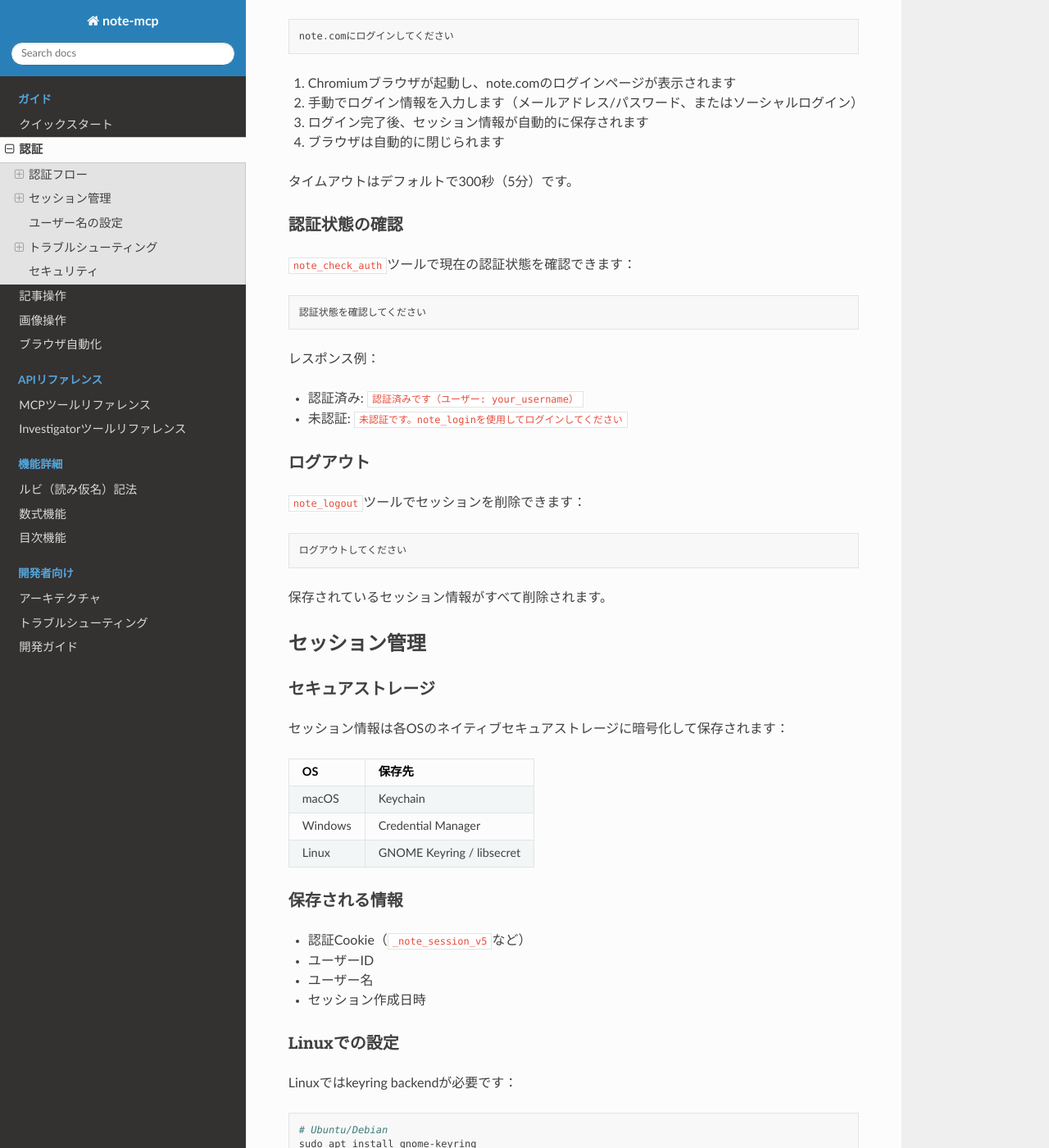
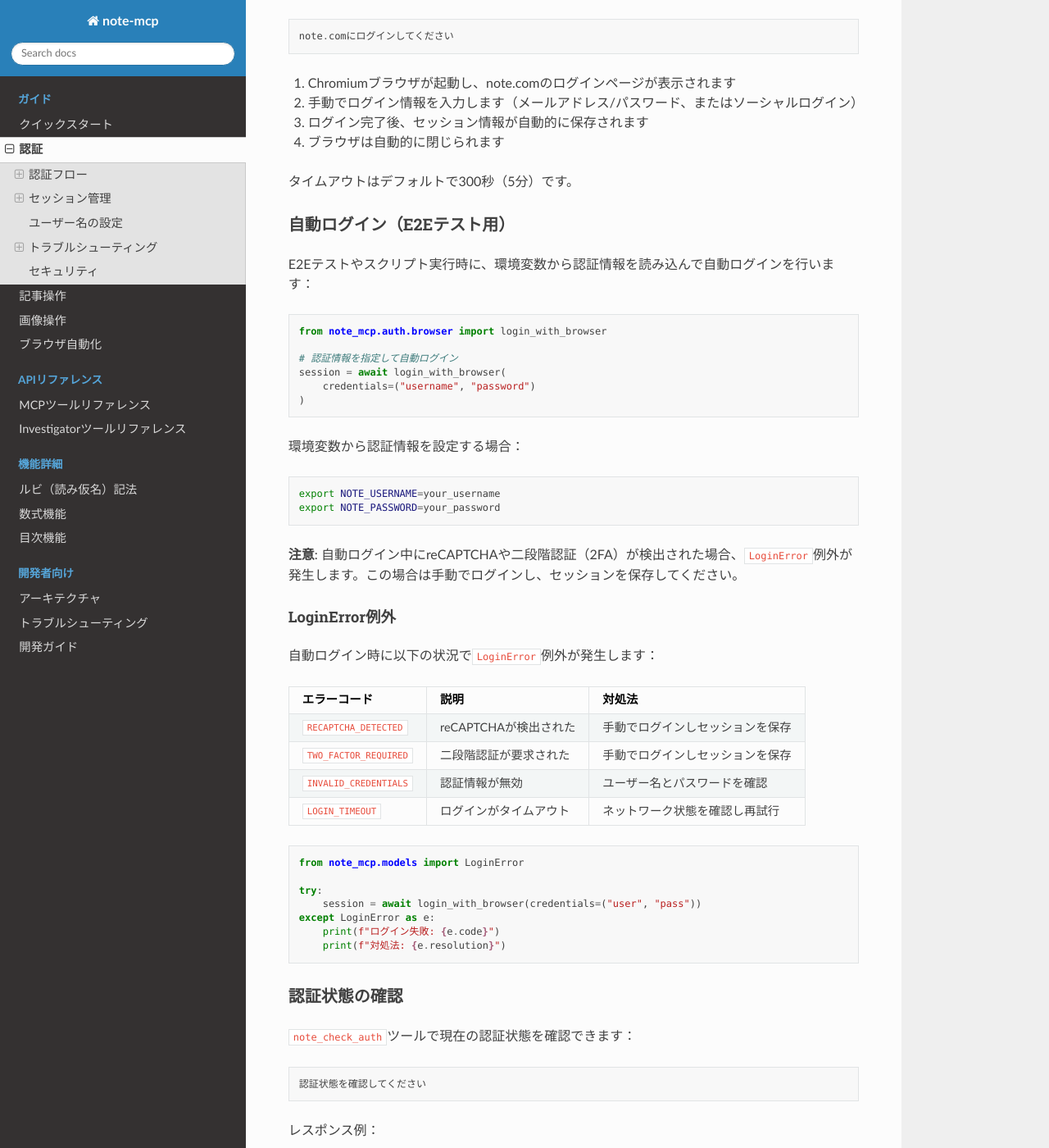
Before and after one commit to drillan/note-mcp, a Sphinx documentation site: the page built from docs/guide/authentication.md, in a window 1280 px wide and 1400 px high, scrolled down 378 px. Shown: the whole window at 82% size. Built offline with Sphinx 7.4.7 and the Read the Docs theme 3.1.0, drawn with Linux system fonts in a browser that asks for light colours.

Commit message:
feat(auth): add LoginError exception for auto-login error handling
Add LoginError exception class to models.py with code, message, and
resolution attributes. This exception will be raised when auto-login
encounters reCAPTCHA, 2FA requirements, or invalid credentials.

Includes unit tests verifying all attributes and Exception inheritance.

🤖 Generated with [Amplifier](https://github.com/microsoft/amplifier)

Co-Authored-By: Amplifier <240397093+microsoft-amplifier@users.noreply.github.com>

````diff
--- a/docs/guide/authentication.md
+++ b/docs/guide/authentication.md
@@ -4,7 +4,7 @@ note-mcpはnote.comへの認証をブラウザ経由で行い、セッション
 
 ## 認証フロー
 
-### ログイン
+### 手動ログイン
 
 `note_login`ツールを使用してログインします：
 
@@ -18,6 +18,49 @@ note.comにログインしてください
 4. ブラウザは自動的に閉じられます
 
 タイムアウトはデフォルトで300秒（5分）です。
+
+### 自動ログイン（E2Eテスト用）
+
+E2Eテストやスクリプト実行時に、環境変数から認証情報を読み込んで自動ログインを行います：
+
+```python
+from note_mcp.auth.browser import login_with_browser
+
+# 認証情報を指定して自動ログイン
+session = await login_with_browser(
+    credentials=("username", "password")
+)
+```
+
+環境変数から認証情報を設定する場合：
+
+```bash
+export NOTE_USERNAME=your_username
+export NOTE_PASSWORD=your_password
+```
+
+**注意**: 自動ログイン中にreCAPTCHAや二段階認証（2FA）が検出された場合、`LoginError`例外が発生します。この場合は手動でログインし、セッションを保存してください。
+
+#### LoginError例外
+
+自動ログイン時に以下の状況で`LoginError`例外が発生します：
+
+| エラーコード | 説明 | 対処法 |
+|-------------|------|--------|
+| `RECAPTCHA_DETECTED` | reCAPTCHAが検出された | 手動でログインしセッションを保存 |
+| `TWO_FACTOR_REQUIRED` | 二段階認証が要求された | 手動でログインしセッションを保存 |
+| `INVALID_CREDENTIALS` | 認証情報が無効 | ユーザー名とパスワードを確認 |
+| `LOGIN_TIMEOUT` | ログインがタイムアウト | ネットワーク状態を確認し再試行 |
+
+```python
+from note_mcp.models import LoginError
+
+try:
+    session = await login_with_browser(credentials=("user", "pass"))
+except LoginError as e:
+    print(f"ログイン失敗: {e.code}")
+    print(f"対処法: {e.resolution}")
+```
 
 ### 認証状態の確認
 
````
Also changed, not shown: docs/development/testing.md (+20 -0 lines), 2 other files.
